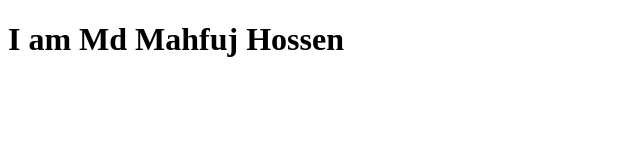
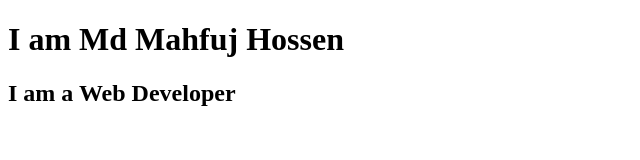
Before and after one commit to MdMahfujHossenPr/abcd-abcd, a plain HTML site: page index.html in a window 1280 px wide. Shown: the whole page, without its empty margins (0-640 px from the left). Drawn offline with Linux system fonts and the light colour scheme.

Commit message:
my-third-commit

```diff
--- a/index.html
+++ b/index.html
@@ -7,5 +7,6 @@
 </head>
 <body>
     <H1>I am Md Mahfuj Hossen</H1>
+    <h2>I am a Web Developer</h2>
 </body>
 </html>
```
